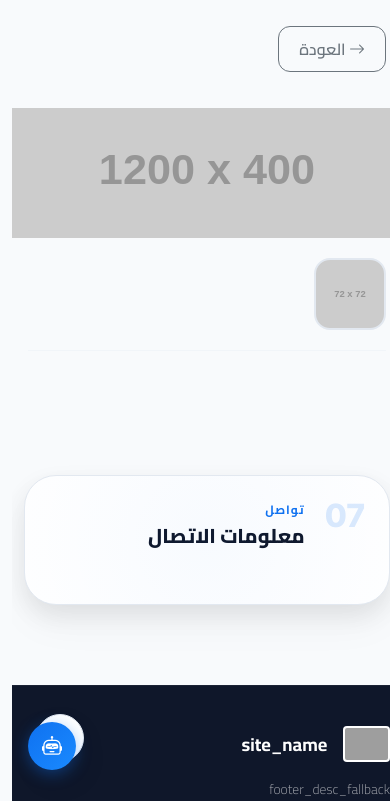
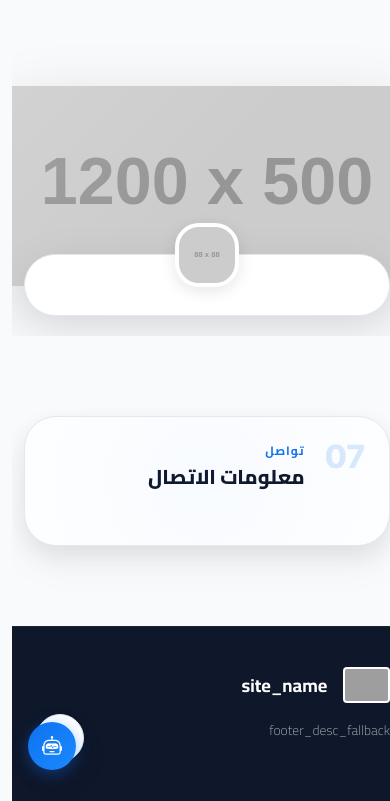
Before and after one commit to Mohammed-hani69/treeda-schools, a Python web app: template app/templates/parent/school_detail.html in a window 390 px wide. Shown: the part 58-859 px from the top of the page. Run offline with Jinja, Linux system fonts and the light colour scheme; the template is opened without the code that fills it, so the values that code supplies are empty; grey boxes labelled with a size stand in for pictures from a placeholder-image service; some libraries are stand-ins or nearby versions; grey boxes are pictures that could not be loaded.

Commit message:
second commit-17

```diff
--- a/app/templates/parent/school_detail.html
+++ b/app/templates/parent/school_detail.html
@@ -3,40 +3,104 @@
 
 {% block extra_css %}
 <style>
-@media (min-width: 992px) {
-  .school-cover-3d { perspective: 1200px; }
-  .school-cover-3d .school-cover-wrap {
+.school-cover-3d {
+  perspective: 1200px;
+}
+.school-cover-wrap {
+  position: relative;
+  overflow: hidden;
   transform-style: preserve-3d;
   transition: transform 0.5s cubic-bezier(0.23, 1, 0.32, 1);
   box-shadow: 0 20px 60px rgba(0,0,0,0.15);
 }
-  .school-cover-3d .school-cover-wrap:hover {
-    transform: rotateX(3deg) rotateY(-2deg) scale(1.02);
+.school-cover-wrap:hover {
+  transform: rotateX(2deg) rotateY(-1deg) scale(1.015);
 }
-  .school-cover-3d .school-cover-wrap::before {
+.school-cover-wrap::before {
   content: '';
   position: absolute;
   inset: 0;
-    background: linear-gradient(135deg, rgba(255,255,255,0.15) 0%, transparent 50%);
+  background: linear-gradient(135deg, rgba(255,255,255,0.12) 0%, transparent 50%);
   pointer-events: none;
   z-index: 1;
+}
+.school-cover-wrap img {
+  width: 100%;
+  height: 420px;
+  object-fit: cover;
+  display: block;
+  background: var(--surface-secondary);
+}
+.school-profile-card {
+  position: relative;
+  z-index: 2;
+  margin: -80px auto 2rem;
+  max-width: 900px;
+  background: var(--surface);
+  border: 1px solid var(--border);
+  border-radius: var(--radius-2xl);
+  box-shadow: 0 12px 48px rgba(0,0,0,0.08);
+  padding: 1.5rem 2rem;
+  display: flex;
+  align-items: center;
+  gap: 1.5rem;
+}
+.school-profile-card .logo {
+  width: 88px;
+  height: 88px;
   border-radius: var(--radius-xl);
+  background-size: cover;
+  background-position: center;
+  border: 3px solid var(--surface);
+  box-shadow: 0 4px 16px rgba(0,0,0,0.1);
+  flex-shrink: 0;
+  background-color: var(--surface-secondary);
 }
+.school-profile-card .info { flex: 1; min-width: 0; }
+.school-profile-card .info h1 {
+  font-size: 1.5rem;
+  font-weight: 800;
+  margin: 0 0 0.25rem;
+  color: var(--text-primary);
 }
-@media (max-width: 576px) {
-  .school-section { padding-top: 0 !important; }
-  .school-section .container { padding: 0 !important; }
-  .school-section .back-btn { margin: 0.75rem 1rem; display: inline-block; }
-  .school-section .school-cover-wrap {
-    border-radius: 0 !important;
-    margin-bottom: 0 !important;
+.school-profile-card .info .meta {
+  display: flex;
+  flex-wrap: wrap;
+  gap: 0.75rem 1.5rem;
+  color: var(--text-tertiary);
+  font-size: 0.88rem;
 }
-  .school-section .school-cover-wrap img { aspect-ratio: 16/9; }
-  .school-section .info-wrap .container { padding: 0 1rem !important; }
-  .school-section .school-info-bar { flex-wrap: wrap; gap: 0.75rem; padding: 0.75rem 0; margin-bottom: 1.25rem !important; }
+.school-profile-card .info .meta span {
+  display: inline-flex;
+  align-items: center;
+  gap: 0.35rem;
+}
+.school-profile-card .info .meta i {
+  color: var(--brand-primary);
+  font-size: 0.9rem;
+}
+@media (max-width: 768px) {
+  .school-cover-wrap img { height: 260px; }
+  .school-profile-card {
+    margin: -40px 1rem 1.5rem;
+    padding: 1rem 1.25rem;
+    flex-direction: column;
+    text-align: center;
+    gap: 0.75rem;
+  }
+  .school-profile-card .logo {
+    width: 72px;
+    height: 72px;
+    margin-top: -48px;
+    border-width: 4px;
+  }
+  .school-profile-card .info .meta { justify-content: center; }
 }
 @media (max-width: 400px) {
-  .school-section .school-cover-wrap img { aspect-ratio: 4/3; }
+  .school-cover-wrap img { height: 200px; }
+  .school-profile-card { margin: -32px 0.75rem 1.25rem; padding: 0.75rem 1rem; }
+  .school-profile-card .logo { width: 64px; height: 64px; margin-top: -44px; }
+  .school-profile-card .info h1 { font-size: 1.15rem; }
 }
 </style>
 {% endblock %}
@@ -44,30 +108,30 @@
 {% block content %}
 
 {# ─── Cover Image ─── #}
-<section class="school-section" style="padding:6rem 0 1.5rem;overflow:hidden;">
-  <div class="back-btn">
-    <a href="javascript:history.back()" class="btn btn-outline-secondary mb-4"><i class="bi bi-arrow-right"></i> العودة</a>
-  </div>
-
+<section class="school-section" style="padding-top:72px;overflow:hidden;">
   <div class="school-cover-3d">
-    <div class="school-cover-wrap" style="border-radius:var(--radius-xl);overflow:hidden;margin-bottom:1.5rem;position:relative;">
-      <img src="{{ url_for('static', filename='uploads/schools/' + school.cover) if school.cover else 'https://placehold.co/1200x400/0F71F0/white?text=School' }}" alt="{{ school.name }}" loading="lazy" style="width:100%;aspect-ratio:3/1;object-fit:cover;display:block;background:var(--surface-secondary);">
+    <div class="school-cover-wrap">
+      <img src="{{ url_for('static', filename='uploads/schools/' + school.cover) if school.cover else 'https://placehold.co/1200x500/0F71F0/white?text=School' }}" alt="{{ school.name }}" loading="lazy">
     </div>
   </div>
 
-  <div class="info-wrap">
-  <div class="container px-0">
-    <div class="school-info-bar" style="display:flex;align-items:center;gap:1.25rem;padding:1.25rem 0;border-bottom:1px solid var(--border-light);margin-bottom:2rem;">
-      <div style="width:72px;height:72px;border-radius:var(--radius-lg);background-size:cover;background-position:center;border:2px solid var(--border);flex-shrink:0;background-color:var(--surface-secondary);background-image:url('{{ url_for('static', filename='uploads/schools/' + school.logo) if school.logo else 'https://placehold.co/72x72/e9ecef/ccc?text=' }}');"></div>
-      <div>
-        <h1 style="font-size:1.35rem;font-weight:800;margin:0 0 0.15rem;color:var(--text-primary);">{{ school.name }}</h1>
-        <p style="margin:0;color:var(--text-tertiary);font-size:0.85rem;">
-          {% if school.views %}{{ school.views }} مشاهدة{% endif %}
-          {% if school.city and school.views %} &middot; {% endif %}
-          {% if school.city %}{{ school.city }}{% if school.district %} - {{ school.district }}{% endif %}{% endif %}
-          {% if school.founded_year %} &middot; {{ school.founded_year }}{% endif %}
-        </p>
-      </div>
+  <div class="school-profile-card">
+    <div class="logo" style="background-image:url('{{ url_for('static', filename='uploads/schools/' + school.logo) if school.logo else 'https://placehold.co/88x88/e9ecef/ccc?text=' }}');"></div>
+    <div class="info">
+      <h1>{{ school.name }}</h1>
+      <div class="meta">
+        {% if school.views %}
+        <span><i class="bi bi-eye"></i> {{ school.views }} مشاهدة</span>
+        {% endif %}
+        {% if school.city %}
+        <span><i class="bi bi-geo-alt"></i> {{ school.city }}{% if school.district %} - {{ school.district }}{% endif %}</span>
+        {% endif %}
+        {% if school.founded_year %}
+        <span><i class="bi bi-calendar3"></i> {{ school.founded_year }}</span>
+        {% endif %}
+        {% if school.gender %}
+        <span><i class="bi bi-people"></i> {{ {'male':'بنين','female':'بنات','both':'مشترك'}.get(school.gender, school.gender) }}</span>
+        {% endif %}
       </div>
     </div>
   </div>
```
Also changed, not shown: app/templates/main/school_detail.html (+93 -66 lines). Lines whose indentation alone changed are shown as unchanged.
